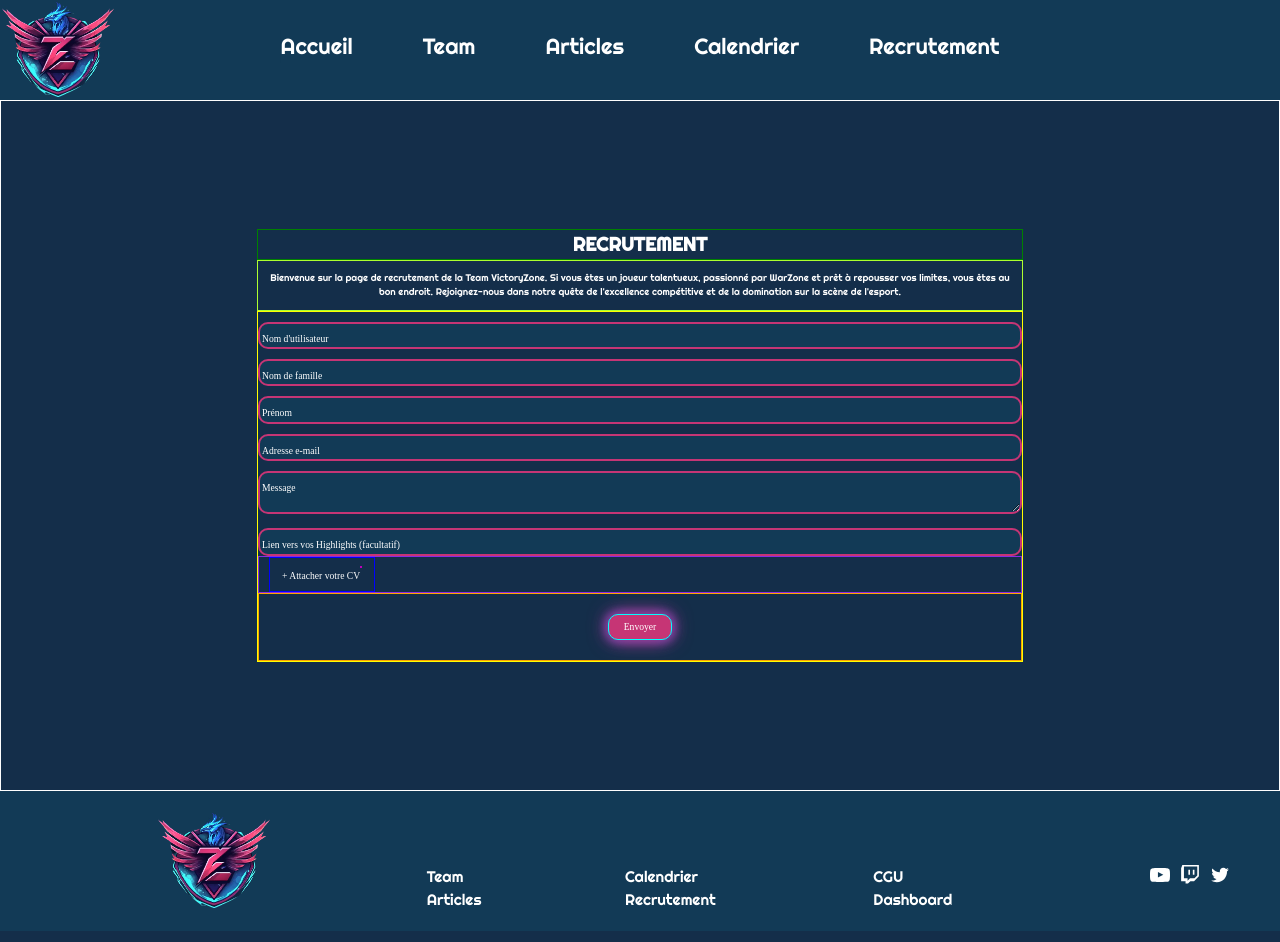
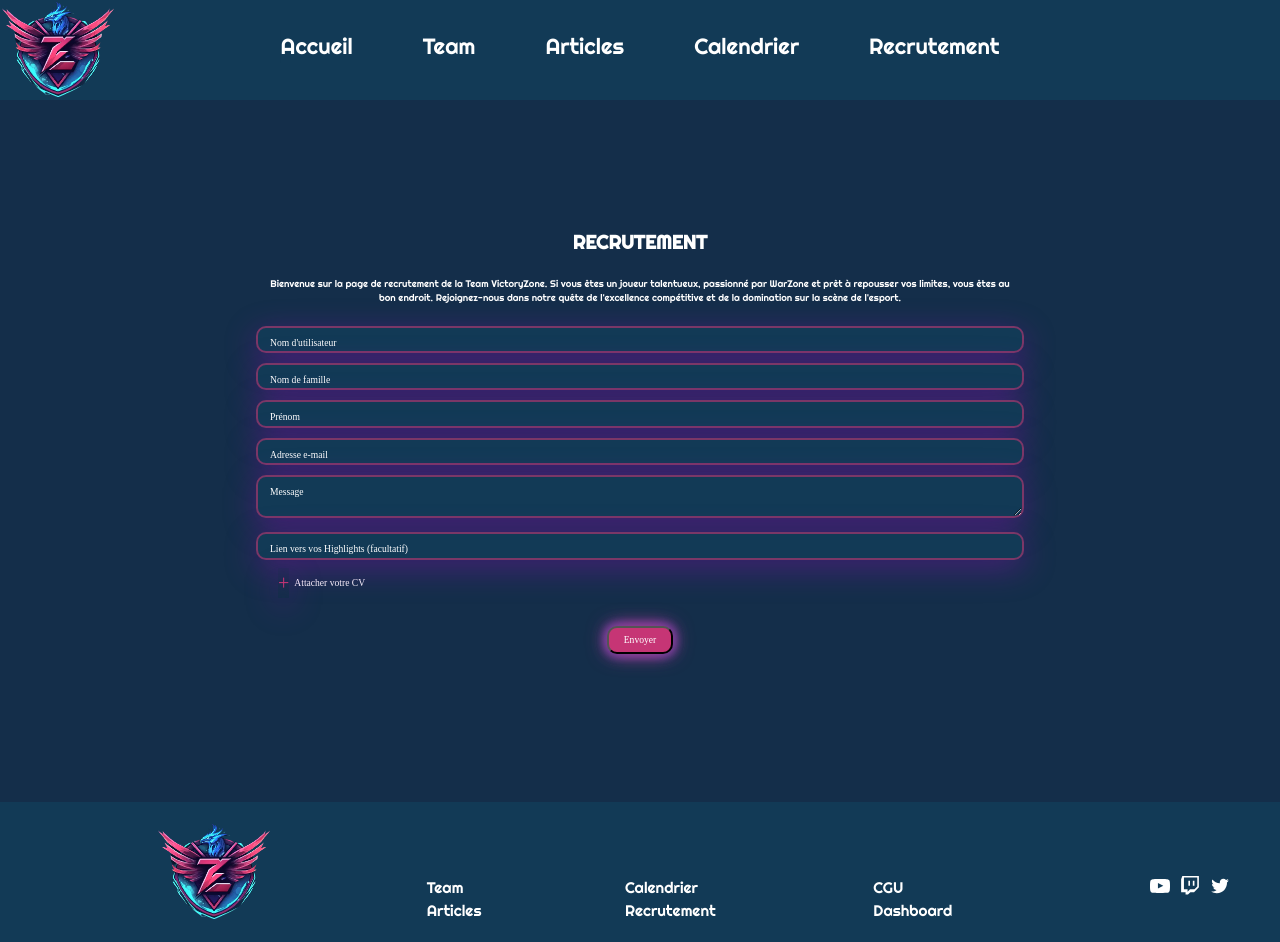
Before and after one commit to QuentinJoanon/VictoryZone-Front, a Next.js app: page /recrutement in a window 1280 px wide. Built offline with nearby package versions, Linux system fonts and the light colour scheme.

Commit message:
feat: recrutement page fields style

```diff
--- a/src/app/recrutement/index.scss
+++ b/src/app/recrutement/index.scss
@@ -1,43 +1,47 @@
 .recrutement {
   // conteneur globale
-  border: 1px solid white;
+  // border: 1px solid white;
   padding: 10% 20%;
 
   &__h1 {
-    border: 1px solid green;
+    // border: 1px solid green;
+    padding-bottom: 10px;
   }
   &__description {
-    border: 1px solid greenyellow;
+    // border: 1px solid greenyellow;
     padding: 10px;
   }
 }
 
 .recrutement__form {
   // conteneur du formulaire
-  border: 1px solid yellow;
+  // border: 1px solid yellow;
 
   &__fields {
-    border: 2px solid #c63575;
+    // border: 2px solid #c63575;
     width: 100%;
     padding-top: 8px;
     margin-top: 10px;
+    background: #123a56;
+    box-shadow: 0 8px 32px 0 rgba(162, 9, 204, 0.37);
+    backdrop-filter: blur(9px);
+    -webkit-backdrop-filter: blur(9px);
     border-radius: 10px;
-    background-color: #123a56;
+    border: 2px solid #c6357495;
+
     &::placeholder {
       color: white;
+      padding-left: 10px;
     }
   }
 
   &__btn {
     // btn soumission du formulaire
-
-    border: 1px solid orange;
+    // border: 1px solid orange;
     display: flex;
 
     &__submit {
-      // &__send
-      border: 1px solid cyan;
-
+      // border: 1px solid cyan;
       align-self: center; // Centre le bouton horizomtalement dans le conteneur sans qu'il prenne tout l'espace honrizontalement
       margin: 20px auto;
       padding: 5px 15px;
@@ -52,34 +56,45 @@
 
 .recrutement__form__file {
   // Pour le fichier CV
-  border: 1px solid blueviolet;
+  // border: 1px solid blueviolet;
 
   &__input {
-    border: 1px solid #b0b;
+    // border: 1px solid #b0b;
     height: 0px; // Cacher le bouton de champ d'entrée pour afficher le label
     width: 0px; // Cacher le bouton de champ d'entrée pour afficher le label
     opacity: 0px; // Cacher le bouton de champ d'entrée pour afficher le label
     pointer-events: none; // desactiver les interactions du champ
   }
   &__label {
-    border: solid 1px blue;
-    display: inline-block; //?
+    // border: solid 1px blue;
+    display: inline-flex;
+    align-items: center; // Aligner le + et le attacher votre cv
     margin-left: 10px;
+    padding: 8px 12px;
+    cursor: pointer;
 
-    padding: 8px 12px; //?
-    cursor: pointer; //?
+    &::before {
+      content: '+';
+      font-size: 20px;
+      color: #c63575;
+      margin-right: 5px;
+      box-shadow: 0 8px 32px 0 rgba(162, 9, 204, 0.37);
+      backdrop-filter: blur(9px);
+      -webkit-backdrop-filter: blur(9px);
+    }
   }
+
   &__file-info {
     display: flex; // Pour aligner correctement le nom du fichier et la croix de suppression
     align-items: center; // Pour aligner correctement le nom du fichier et la croix de suppression
 
     &__file-name {
-      border: 1px solid orangered;
+      // border: 1px solid orangered;
       margin-top: 10px;
       margin-left: 10px;
     }
     &__remove-file {
-      border: solid 1px yellow;
+      // border: solid 1px yellow;
       margin-left: 5px;
     }
   }
--- a/src/app/recrutement/page.tsx
+++ b/src/app/recrutement/page.tsx
@@ -212,7 +212,7 @@ export default function Recrutement() {
                 </div>
               )}
               <label className="recrutement__form__file__label" htmlFor="cv">
-                {/* Label pour le champ du fichier*/}+ Attacher votre CV
+                {/* Label pour le champ du fichier*/} Attacher votre CV
                 {/* </label> */}
                 <input
                   type="file"
```
Also changed, not shown: src/app/globals.scss (+0 -12 lines).
